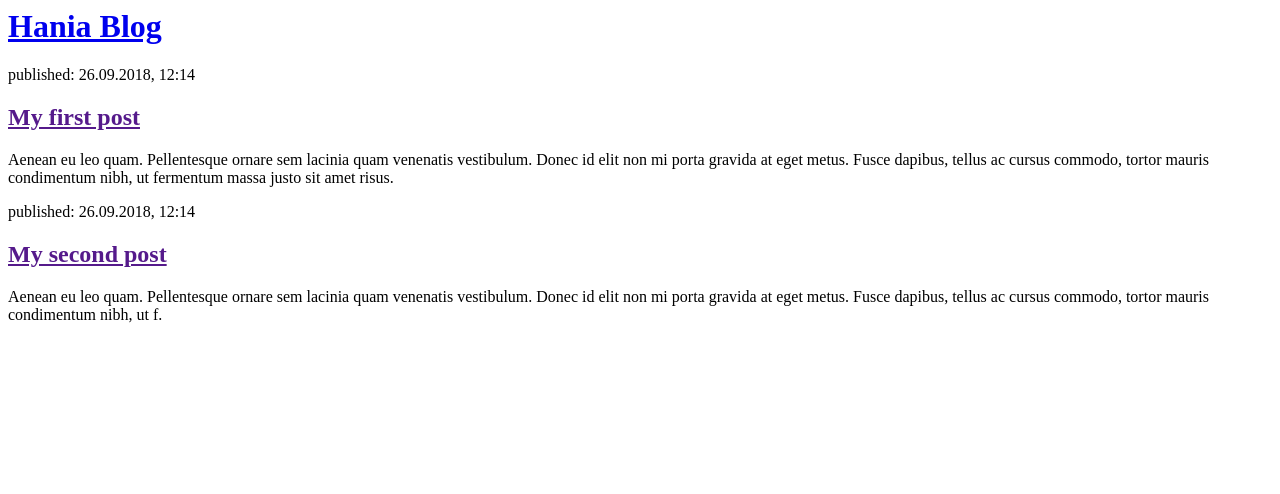
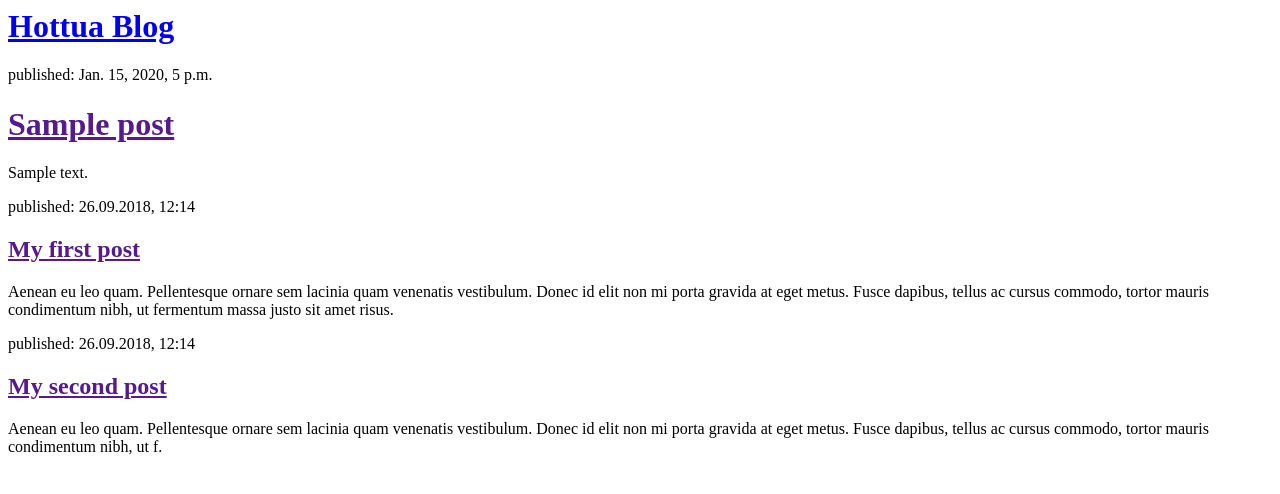
Before and after one commit to hottua/my-first-blog, a Django app: template blog/templates/blog/post_list.html in a window 1280 px wide. Shown: the top 494 px of the page. Run offline with Django 3.2, Linux system fonts and the light colour scheme; the template is opened without the code that fills it: values that come from a table or form of the project are taken from there, others are empty; tables that the repository leaves empty hold one stand-in row (values such as "Sample post").

Commit message:
Modified templates to display posts from database

```diff
--- a/blog/templates/blog/post_list.html
+++ b/blog/templates/blog/post_list.html
@@ -1,11 +1,21 @@
 <html>
+
 <head>
     <title>Hania blog</title>
 </head>
+
 <body>
     <div>
-            <h1><a href="/">Hania Blog</a></h1>
+        <h1><a href="/">Hottua Blog</a></h1>
     </div>
+
+{% for post in posts %}
+    <div>
+        <p>published: {{ post.published_date }}</p>
+        <h1><a href="">{{ post.title }}</a></h1>
+        <p>{{ post.text|linebreaksbr }}</p>
+    </div>
+{% endfor %}
 
     <div>
         <p>published: 26.09.2018, 12:14</p>
@@ -18,5 +28,7 @@
         <h2><a href="">My second post</a></h2>
         <p>Aenean eu leo quam. Pellentesque ornare sem lacinia quam venenatis vestibulum. Donec id elit non mi porta gravida at eget metus. Fusce dapibus, tellus ac cursus commodo, tortor mauris condimentum nibh, ut f.</p>
     </div>
+
 </body>
+
 </html>
--- a/blog/views.py
+++ b/blog/views.py
@@ -1,4 +1,7 @@
 from django.shortcuts import render
+from django.utils import timezone
+from .models import Post
 
 def post_list(request):
+	posts = Post.objects.filter(published_date__lte=timezone.now()).order_by('published_date')
 	return render(request, 'blog/post_list.html', {})
```
Lines whose indentation alone changed are shown as unchanged.
